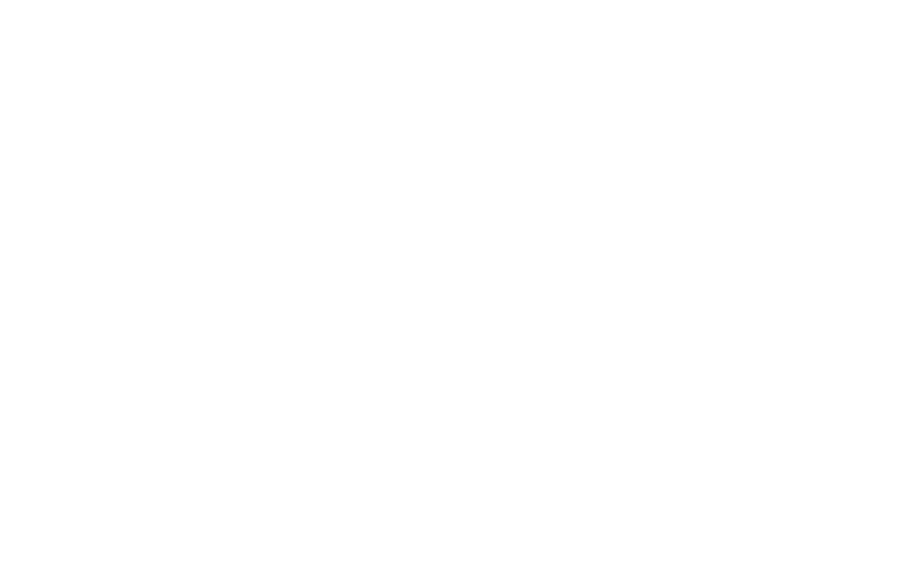
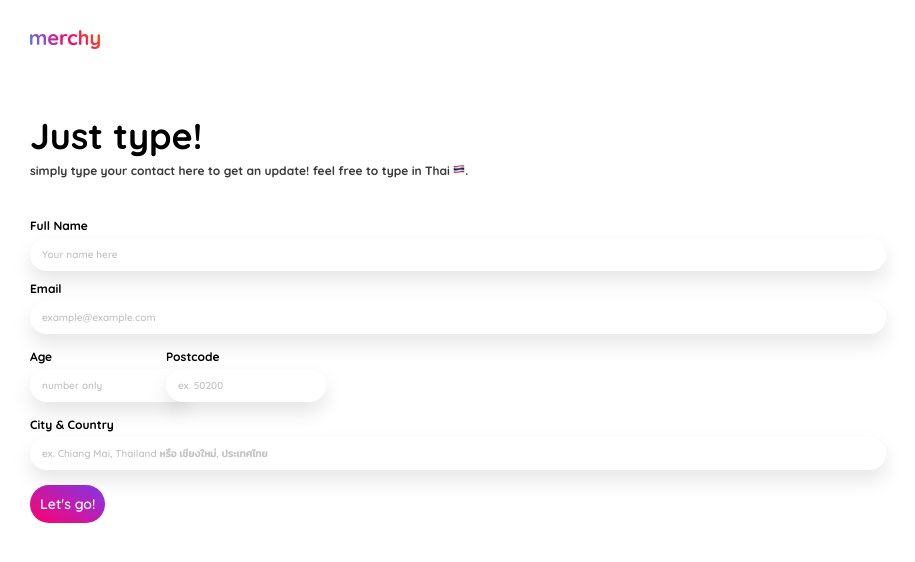
Before and after one commit to kaoapithepp/merchy-validation-page, a React (Create React App) app: page /contact in a window 1280 px wide. Before the commit this address had no page. Shown: the top 562 px of the page, without its empty margins (0-915 px from the left). Built offline with nearby package versions, Linux system fonts and the light colour scheme.

Commit message:
feat: done UI v.1.0

```diff
--- a/src/App.css
+++ b/src/App.css
@@ -33,12 +33,46 @@
   margin: 0px;
 }
 
+h5 {
+  font-family: 'Quicksand', sans-serif;
+  font-weight: 700;
+  font-size: 12px;
+  margin: 0px;
+}
+
 p {
   font-family: 'Quicksand', sans-serif;
   font-weight: 700;
-  font-size: 10px;
+  font-size: 12px;
   color: #3A3A3A;
   margin: 5px 0px;
+}
+
+form {
+  width: 65vw;
+}
+
+input {
+  font-family: 'Quicksand', 'Mitr', sans-serif;
+  font-size: 10px;
+  font-weight: 600;
+  color: #3A3A3A;
+  padding: 10px 12px;
+  margin: 5px 0px;
+  width: 100%;
+  outline: none;
+
+  border: none;
+  border-radius: 20px;
+  box-shadow: 0px 10px 20px 0px rgba(0, 0, 0, 0.10);
+}
+
+input:focus {
+  outline: 1px solid rgba(131,56,236,1);
+}
+
+input::placeholder {
+  color: #C4C4C4;
 }
 
 button {
@@ -46,14 +80,21 @@
   font-weight: 600;
   color: white;
   font-size: 14px;
-  margin: 10px;
+  margin: 10px 0px;
   padding: 10px;
   border: none;
   border-radius: 20px;
   background: linear-gradient(30deg, rgba(255,0,110,1) 0%, rgba(131,56,236,1) 100%);
   cursor: pointer;
+  display: flex;
+  justify-content: center;
+  align-items: center;
 }
 
 .emoji {
   height: 30px;
 }
+
+.p-emoji {
+  height: 12px;
+}
--- a/src/App.js
+++ b/src/App.js
@@ -1,6 +1,7 @@
 import { BrowserRouter, Routes, Route } from 'react-router-dom';
 
 import Home from './page/Home';
+import Contact from './page/Contact';
 import Gender from './page/Gender';
 import Prefer from './page/Prefer';
 import Completed from './page/Completed';
@@ -13,6 +14,7 @@
     <BrowserRouter>
       <Routes>
         <Route exact path="/" element={<Home />} />
+        <Route exact path="/contact" element={<Contact />} />
         <Route exact path="/gender" element={<Gender />} />
         <Route exact path="/prefer" element={<Prefer />} />
         <Route exact path="/completed" element={<Completed />} />
--- a/src/components/ButtonCard.js
+++ b/src/components/ButtonCard.js
@@ -1,8 +1,22 @@
-import './ButtonCard.css'
+import { Link } from 'react-router-dom';
+
+import user_entity from '../entity/user_entity';
+
+import './ButtonCard.css';
+
+
 
 const ButtonCard = ({ detail }) => {
+
+    function updateEntity(attrib, payload){
+        user_entity[attrib] = payload;
+        console.log(user_entity);
+    }
+
     return (
-        <div className={detail.style}>
+        <div>
+            <Link to={`${detail.path}`} style={{ textDecoration: 'inherit', color: 'inherit'}}>
+                <div className={detail.style} onClick={() => updateEntity(detail.attrib, detail.payload)}>
                     <section>
                         <h2>{detail.header} <img src={detail.img}/></h2>
                         <p>
@@ -11,6 +25,8 @@
                     </section>
                     <img className="arrow" src="/icon/arrow.png" />
                 </div>
+            </Link>
+        </div>
     );
 }
 
--- a/src/entity/user_entity.js
+++ b/src/entity/user_entity.js
@@ -1,15 +1,13 @@
 var user_entity = {
+    accType : '',
     fullName : '',
     email : '',
     age : 0,
     gender : '',
-    accType : '',
-    postcode : '',
+    postCode : '',
     cityCountry : '',
-    answer : {
-        eating : '',
-        isLike : ''
-    }
+    eating : '',
+    isLike : ''
 }
 
 export default user_entity;
--- a/src/page/Home.js
+++ b/src/page/Home.js
@@ -3,7 +3,7 @@
 
 import card_home from "../text/card_home.json";
 
-import './page-style.css'
+import './page-style.css';
 
 const Home = () => {
 
--- a/src/page/completed.js
+++ b/src/page/completed.js
@@ -1,8 +1,17 @@
+import { Link } from 'react-router-dom';
+
 import BrandBar from "../components/BrandBar";
+import user_entity from "../entity/user_entity";
 
 import './page-style.css'
 
 const Completed = () => {
+
+    function handleClick(attrib, payload) {
+        user_entity[attrib] = payload;
+
+        console.log(user_entity);
+    }
     return (
         <div className="page-align">
             <BrandBar />
@@ -11,8 +20,12 @@
                     <h4>You just <span className="green">save</span> 10 kg. of CO2</h4>
                     <p>Thank you for participating us, We begin the change!</p>
                 </div>
-                <button>feel good with this?</button>
-                <p className="skip">skip and claim reward</p>
+                <Link to="/claimed" style={{ textDecoration: 'inherit', color: 'inherit'}} >
+                    <button onClick={() => handleClick('isLike', 'Yes')}>feel good with this?</button>
+                </Link>
+                <Link to="/claimed" style={{ textDecoration: 'inherit', color: 'inherit'}} >
+                    <p className="skip" onClick={() => handleClick('isLike', 'No')}>skip and claim reward</p>
+                </Link>
             </div>
         </div>
     );
--- a/src/page/contact.js
+++ b/src/page/contact.js
@@ -1,7 +1,70 @@
+import { useState } from 'react';
+import { Link } from 'react-router-dom';
+
+import BrandBar from "../components/BrandBar";
+import user_entity from '../entity/user_entity';
+
+import './page-style.css';
+
 const Contact = () => {
+
+    const [fullName, setFullName] = useState('');
+    const [email, setEmail] = useState('');
+    const [age, setAge] = useState('');
+    const [postCode, setPostCode] = useState('');
+    const [cityCountry, setcityCountry] = useState('');
+
+    function handleSubmit() {
+        user_entity['fullName'] = fullName;
+        user_entity['email'] = email;
+        user_entity['age'] = age;
+        user_entity['postCode'] = postCode;
+        user_entity['cityCountry'] = cityCountry;
+
+        console.log(user_entity);
+    }
+
     return (
-        <div>
-
+        <div className="page-align">
+            <BrandBar />
+            <div className="content">
+                <div className="header-text">
+                    <h1>Just type!</h1>
+                    <p>
+                        simply type your contact here to get an update!
+                        feel free to type in Thai <img src="/icon/thai.png" className="p-emoji"/>.
+                    </p>
+                </div>
+                <div className="interact-section">
+                    <form>
+                        <div className="form-elem">
+                            <h5>Full Name</h5>
+                            <input type="text" placeholder="Your name here" value={fullName} onChange={e => { setFullName(e.target.value) }} />
+                        </div>
+                        <div className="form-elem">
+                            <h5>Email</h5>
+                            <input type="email" placeholder="example@example.com" value={email} onChange={e => { setEmail(e.target.value) }}/>
+                        </div>
+                        <div className="form-elem">
+                            <div className="inline-block">
+                                <h5>Age</h5>
+                                <input type="number" placeholder="number only" value={age} onChange={e => { setAge(e.target.value) }}/>
+                            </div>
+                            <div className="inline-block">
+                                <h5>Postcode</h5>
+                                <input type="text" placeholder="ex. 50200" value={postCode} onChange={e => { setPostCode(e.target.value) }}/>
+                            </div>
+                        </div>
+                        <div className="form-elem">
+                            <h5>City & Country</h5>
+                            <input type="text" placeholder="ex. Chiang Mai, Thailand หรือ เชียงใหม่, ประเทศไทย" value={cityCountry} onChange={e => { setcityCountry(e.target.value) }}/>
+                        </div>
+                        <Link to="/gender" style={{textDecoration: 'inherit', color: 'inherit'}}>
+                            <button onClick={handleSubmit}>Let's go!</button>
+                        </Link>
+                    </form>
+                </div>
+            </div>
         </div>
     );
 }
--- a/src/page/page-style.css
+++ b/src/page/page-style.css
@@ -13,7 +13,7 @@
 }
 
 .interact-section {
-    margin: 40px 0px;
+    margin: 40px 0px 0px 0px;
 }
 
 .center-page {
@@ -26,6 +26,15 @@
     justify-content: center;
     align-items: center;
     text-align: center;
+}
+
+.form-elem {
+    margin: 5px 0px;
+}
+
+.inline-block {
+    margin: 5px 0px;
+    display: inline-block;
 }
 
 .inline-logo {
--- a/src/text/card_gender.json
+++ b/src/text/card_gender.json
@@ -3,18 +3,27 @@
         "header": "Male",
         "paragraph": "Hi there, gentlement!",
         "style" : "button-style blue-navi",
-        "img" : "/icon/boy.png"
+        "img" : "/icon/boy.png",
+        "attrib" : "gender",
+        "payload" : "male",
+        "path" : "/prefer"
     },
     {
         "header": "Female",
         "paragraph": "Bonjour, madame!",
         "style" : "button-style yellow-pink",
-        "img" : "/icon/woman.png"
+        "img" : "/icon/woman.png",
+        "attrib" : "gender",
+        "payload" : "female",
+        "path" : "/prefer"
     },
     {
         "header": "LGBTQ+",
         "paragraph": "Let’s rock the world! #pride",
         "style" : "button-style lgbtq",
-        "img" : "/icon/pride.png"
+        "img" : "/icon/pride.png",
+        "attrib" : "gender",
+        "payload" : "LGBTQ+",
+        "path" : "/prefer"
     }
 ]
--- a/src/text/card_home.json
+++ b/src/text/card_home.json
@@ -2,13 +2,19 @@
     {
         "header": "I'm in!",
         "paragraph": "I want to make the world better by starting from here!",
+        "attrib" : "accType",
+        "payload" : "user",
         "style" : "button-style red-purple",
-        "img" : "/icon/rocket.png"
+        "img" : "/icon/rocket.png",
+        "path": "/contact"
     },
     {
         "header": "For marts!",
         "paragraph": "I am a shop owner and want to participate too!",
+        "attrib" : "accType",
+        "payload" : "shop_owner",
         "style" : "button-style orange-yellow",
-        "img" : "/icon/hamburger.png"
+        "img" : "/icon/hamburger.png",
+        "path": "/contact"
     }
 ]
--- a/src/text/card_prefer.json
+++ b/src/text/card_prefer.json
@@ -2,11 +2,17 @@
     {
         "header": "At restaurant",
         "paragraph": "I prefer restaurant vibes.",
-        "style" : "button-style blue-purple"
+        "style" : "button-style blue-purple",
+        "attrib" : "eating",
+        "payload" : "on-site",
+        "path" : "/completed"
     },
     {
         "header": "Delivery",
         "paragraph": "I prefer ordering from delivery app.",
-        "style" : "button-style yellow-green"
+        "style" : "button-style yellow-green",
+        "attrib" : "eating",
+        "payload" : "delivery",
+        "path" : "/completed"
     }
 ]
```
Also changed, not shown: public/icon/thai.png (added). Lines whose indentation alone changed are shown as unchanged.
